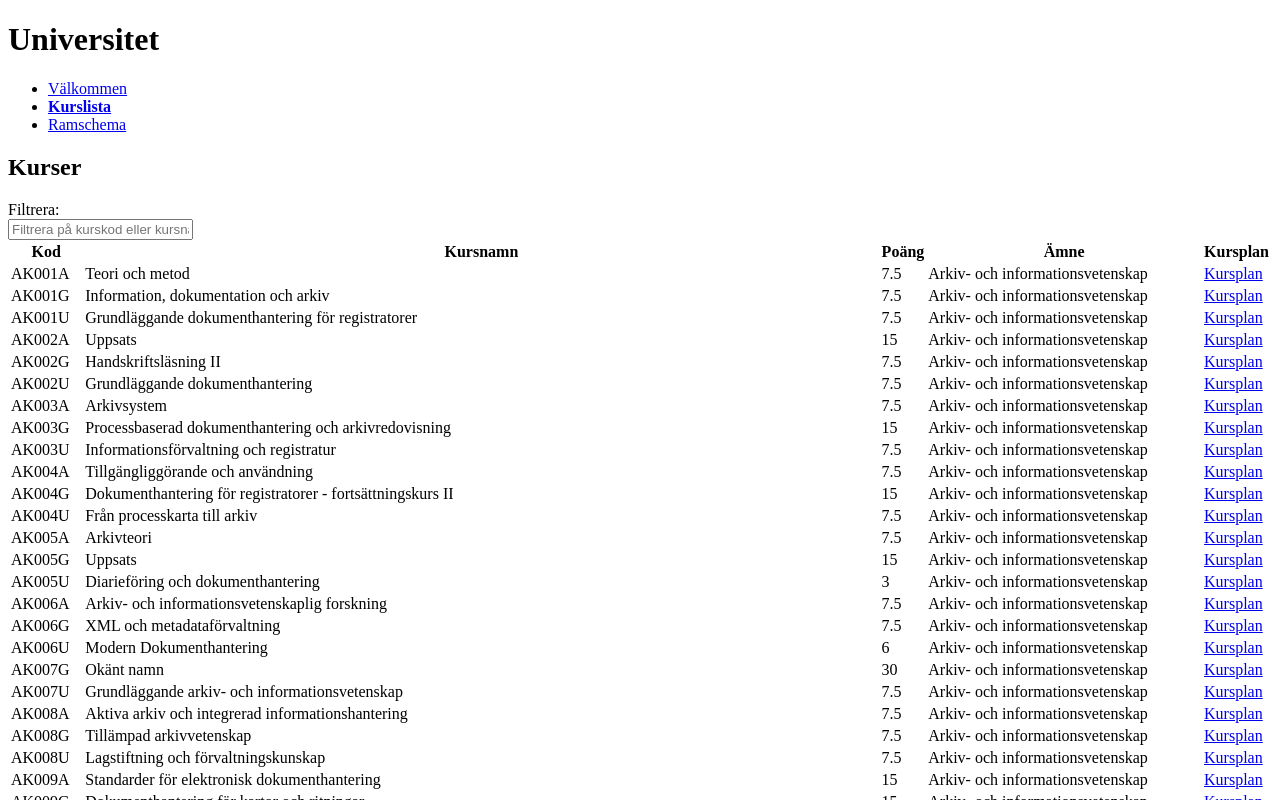
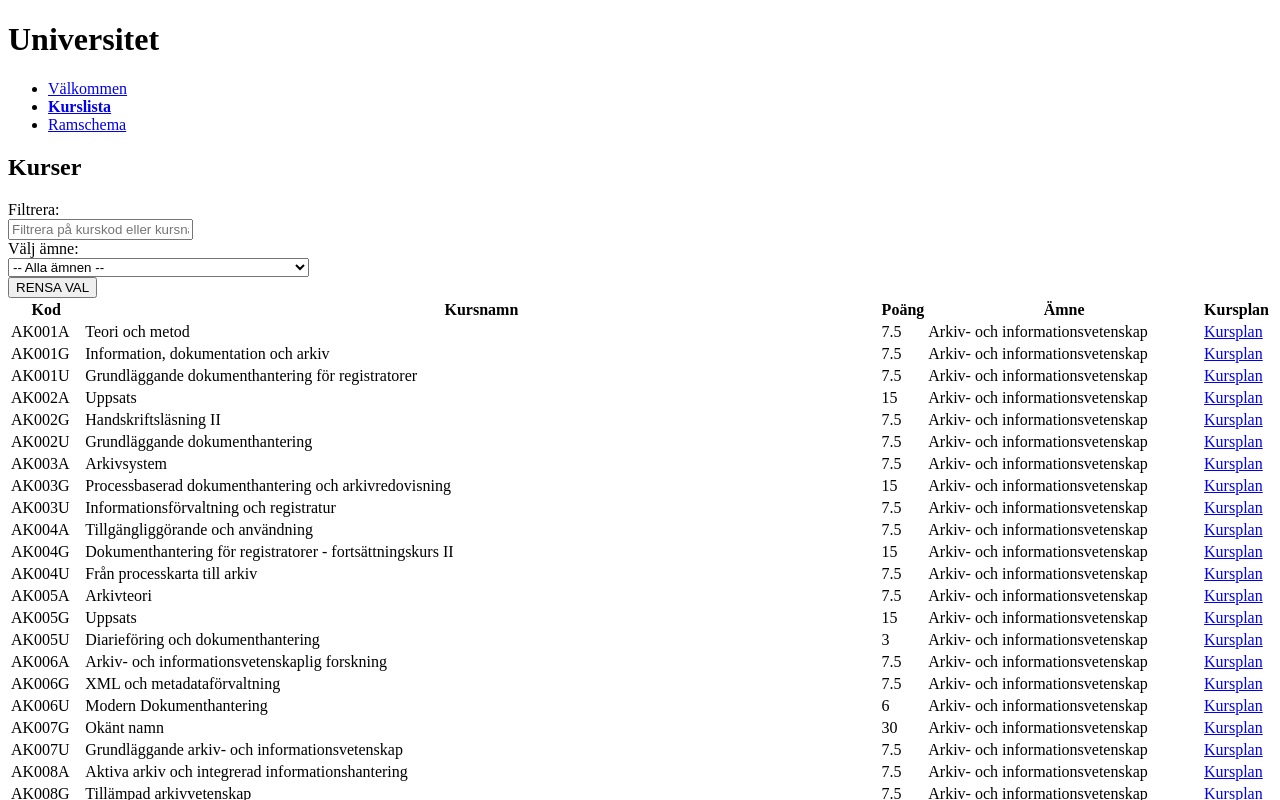
Before and after one commit to frja2400/dt208g-project, an Angular app: page /courses in a window 1280 px wide. Shown: the top 800 px of the page. Built offline with nearby package versions, Linux system fonts and the light colour scheme.

Commit message:
Skapar ett select-element. I min CourseComponent så hämtar jag alla ämnen från JSON-datan. Uppdateringar min filtreringsfunktion så att den även filtrerar på valt ämne. Skapade även en rensa-funktion som återställer val, filtrering och sortering.

```diff
--- a/src/app/courses/courses.component.html
+++ b/src/app/courses/courses.component.html
@@ -2,12 +2,21 @@
     <h2>Kurser</h2>
     <label for="filter">Filtrera:</label><br>
     <input type="text" id="filter" placeholder="Filtrera på kurskod eller kursnamn" [(ngModel)]="filterValue"
-        (input)="applyFilter()"> <!--Tvåvägs data-bindning-->
+        (input)="applyFilters()"><br> <!--Tvåvägs data-bindning-->
 
     <!--Förbättrar användarupplevelsen med att skriva ut ett meddelande om inga kurser hittas.-->
     @if(filteredCourses.length === 0) {
     <p>Inga kurser hittades...</p>
     }
+
+    <label for="subjectSelect">Välj ämne:</label><br>
+    <select id="subjectSelect" [(ngModel)]="selectedSubject" (change)="applyFilters()">
+        <option value="">-- Alla ämnen --</option>
+        <option *ngFor="let subject of subjects" [value]="subject">{{ subject }}</option>
+    </select><br>
+
+    <button (click)="clearChoices()">RENSA VAL</button>
+
     <table>
         <thead>
             <tr>
--- a/src/app/courses/courses.component.ts
+++ b/src/app/courses/courses.component.ts
@@ -15,24 +15,36 @@ export class CoursesComponent {
   courses: Course[] = [];
   filteredCourses: Course[] = [];
   filterValue: string = "";
+  subjects: string[] = [];
+  selectedSubject: string = "";
 
   //Skapar instans av CourseService
-  constructor(private courseService: CourseService) {}
+  constructor(private courseService: CourseService) { }
 
   //Anropar metoden i CourseService
   ngOnInit() {
     this.courseService.getCourses().subscribe((courses) => {
       this.courses = courses;
       this.filteredCourses = courses;
+
+      //Hämta alla ämnen från datan
+      const subjects = this.courses.map(course => course.subject);
+      this.subjects = [...new Set(subjects)];   //Undviker dubletter
     })
   }
 
-  applyFilter(): void {
-    this.filteredCourses = this.courses.filter((course) =>
-      //Filtrera på antingen kurskod eller kursnamn.
+  applyFilters(): void {
+    this.filteredCourses = this.courses.filter((course) => {
+      //Filtrera på kurskod eller kursnamn i sökrutan.
+      const filterByText =
         course.courseCode.toLowerCase().includes(this.filterValue.toLowerCase()) ||
-      course.courseName.toLowerCase().includes(this.filterValue.toLowerCase())
-    );
+        course.courseName.toLowerCase().includes(this.filterValue.toLowerCase());
+
+      //Filtrera på valt ämne
+      const filterBySubject = this.selectedSubject === "" || course.subject === this.selectedSubject;
+
+      return filterByText && filterBySubject
+    });
   }
 
   //Sorteringsmetoder
@@ -57,7 +69,7 @@ export class CoursesComponent {
 
   sortName(): void {
     const direction = this.sortDirection.courseName;
-    this.filteredCourses.sort((a ,b) =>
+    this.filteredCourses.sort((a, b) =>
       direction ? a.courseName.localeCompare(b.courseName) : b.courseName.localeCompare(a.courseName)
     );
     this.sortDirection.courseName = !direction;
@@ -73,10 +85,26 @@ export class CoursesComponent {
 
   sortSubject(): void {
     const direction = this.sortDirection.subject;
-    this.filteredCourses.sort((a ,b) =>
+    this.filteredCourses.sort((a, b) =>
       direction ? a.subject.localeCompare(b.subject) : b.subject.localeCompare(a.subject)
     );
     this.sortDirection.subject = !direction;
   }
 
+  //Metod som rensar val, filtrering, sortering
+  clearChoices(): void {
+    this.filterValue = "";
+    this.selectedSubject = "";
+
+    this.sortDirection = {
+      courseCode: true,
+      courseName: true,
+      points: true,
+      subject: true
+    };
+
+    //Kopierar courses och gör en ny array. För att undvika att ändringar i filteredCourses påverkar courses.
+    this.filteredCourses = [...this.courses];
   }
+
+}
```
Lines whose indentation alone changed are shown as unchanged.
